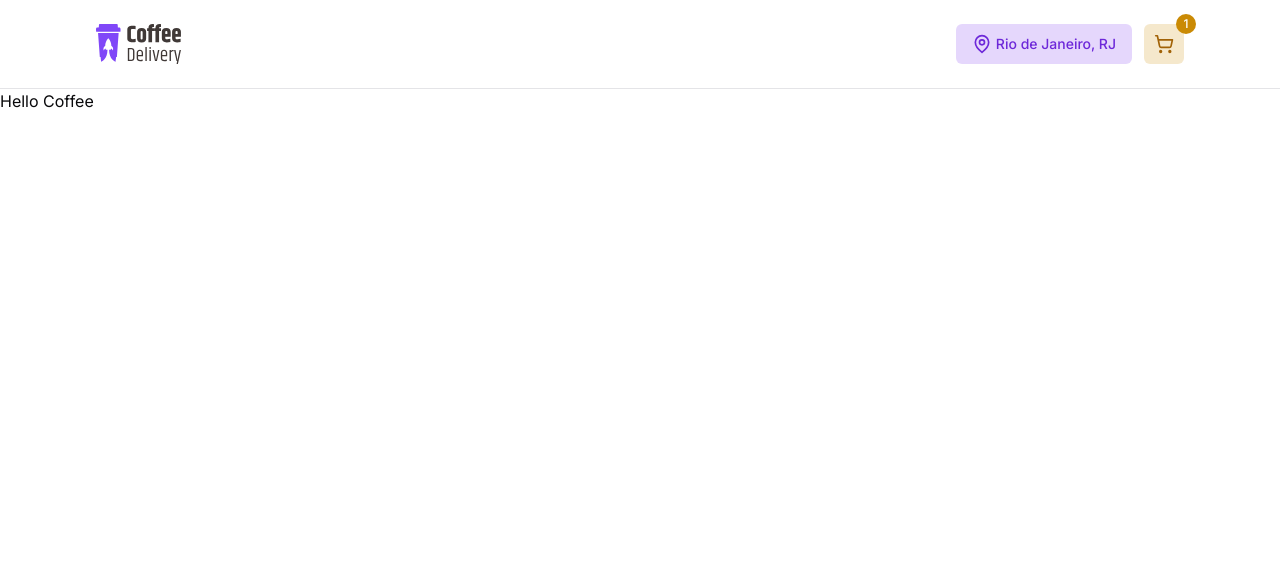
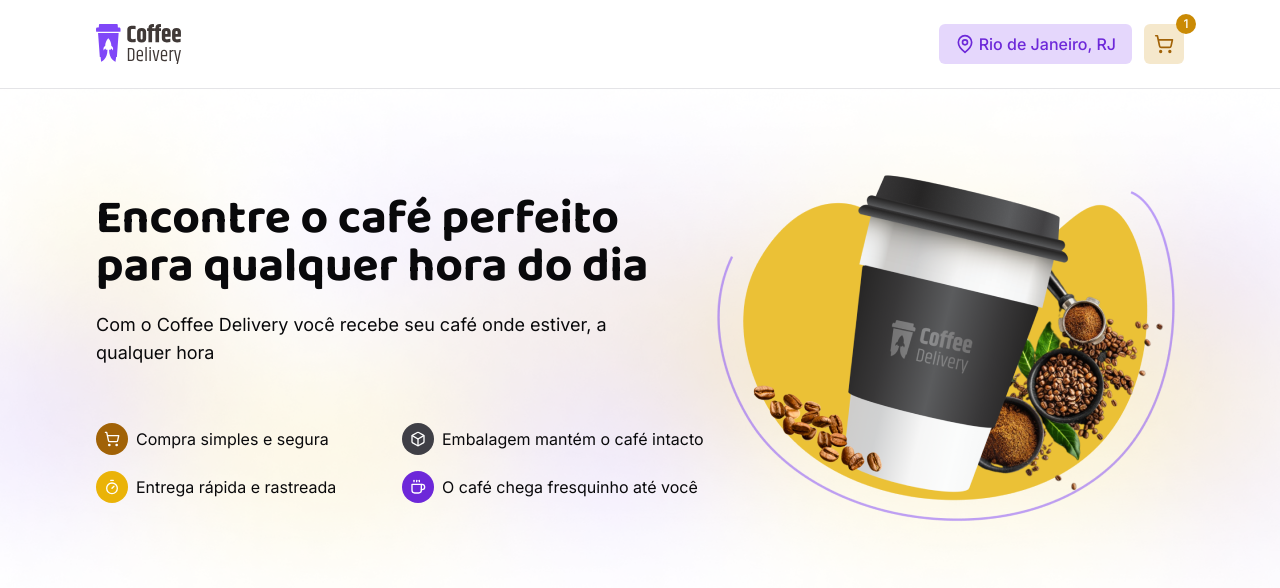
Before and after one commit to JoaoManoelDev/coffee-delivery, a Next.js app: page / in a window 1280 px wide. Shown: the top 588 px of the page. Built offline with nearby package versions, Linux system fonts and the light colour scheme.

Commit message:
feat: create hero section

```diff
--- /dev/null
+++ b/src/app/(root)/components/benefits.tsx
@@ -0,0 +1,22 @@
+import { LucideIcon } from "lucide-react"
+
+import { cn } from "@src/lib/utils"
+
+interface BenefitsProps extends React.HTMLAttributes<HTMLDivElement> {
+  title: string
+  icon: LucideIcon
+}
+
+export function Benefits({ title, icon: Icon, className }: BenefitsProps) {
+  return (
+    <div className="flex items-center space-x-2">
+      <div
+        className={cn('text-white w-8 h-8 rounded-full flex items-center justify-center text-sm', className)}
+      >
+        <Icon className='w-4 h-4' />
+      </div>
+
+      <span>{title}</span>
+    </div>
+  )
+}
--- /dev/null
+++ b/src/app/(root)/components/hero.tsx
@@ -0,0 +1,14 @@
+import Image from "next/image"
+
+import introImg from '@src/assets/intro-img.png'
+
+import { Infos } from "./infos"
+
+export function Hero() {
+  return (
+    <section className="py-10 lg:py-20 container max-w-6xl flex justify-between items-center">
+      <Infos />
+      <Image alt="" src={introImg} className="hidden lg:block" />
+    </section>
+  )
+}
--- /dev/null
+++ b/src/app/(root)/components/infos.tsx
@@ -0,0 +1,30 @@
+import { Baloo_2 } from "next/font/google"
+import { Box, Coffee, ShoppingCart, Timer } from 'lucide-react'
+
+import { Benefits } from './benefits'
+import { cn } from "@src/lib/utils"
+
+const baloo = Baloo_2({ subsets: ['latin'] })
+
+export function Infos() {
+  return (
+    <div className="flex flex-col">
+      <div className="space-y-5">
+        <h1 className={cn('text-3xl md:text-5xl leading-tight font-bold', baloo.className)}>
+          Encontre o café perfeito para qualquer hora do dia
+        </h1>
+        <p className="text-base md:text-lg leading-relaxed max-w-lg">
+          Com o Coffee Delivery você recebe seu café onde estiver, a
+          qualquer hora
+        </p>
+      </div>
+
+      <div className='grid grid-cols-1 md:grid-cols-2 mt-10 md:mt-14 gap-y-2 md:gap-y-4'>
+        <Benefits title='Compra simples e segura' icon={ShoppingCart} className='bg-yellow-700' />
+        <Benefits title='Embalagem mantém o café intacto' icon={Box} className='bg-zinc-700' />
+        <Benefits title='Entrega rápida e rastreada' icon={Timer} className='bg-yellow-500' />
+        <Benefits title='O café chega fresquinho até você' icon={Coffee} className='bg-violet-700' />
+      </div>
+    </div>
+  )
+}
--- /dev/null
+++ b/src/app/(root)/page.tsx
@@ -0,0 +1,9 @@
+import { Hero } from "./components/hero"
+
+export default function Home() {
+  return (
+    <div className="bg-[url('/intro-background.png')] object-fill bg-no-repeat bg-cover bg-center">
+      <Hero />
+    </div>
+  )
+}
--- a/src/app/page.tsx
+++ /dev/null
@@ -1,5 +0,0 @@
-export default function Home() {
-  return (
-    <h1>Hello Coffee</h1>
-  )
-}
--- a/src/components/header.tsx
+++ b/src/components/header.tsx
@@ -11,7 +11,7 @@ import { cn } from "@src/lib/utils"
 export function Header() {
   return (
     <header className="border-b">
-      <Shell className="md:py-6 max-w-6 xl flex justify-between items-center max-w-6xl">
+      <Shell className="md:py-6 flex justify-between items-center max-w-6xl">
 
         <Link href="/">
           <Image
@@ -27,8 +27,8 @@ export function Header() {
           <div
             className={cn(buttonVariants({ variant: 'outline' }), 'space-x-1 text-violet-700 bg-violet-600/20 hover:text-violet-700 hover:bg-violet-600/20 border-none')}
           >
-            <MapPin className="w-5 h-5" />
-            <span className="">Rio de Janeiro, RJ</span>
+            <MapPin className="w-4 h-4 md:w-5 md:h-5" />
+            <span className="text-xs md:text-base">Rio de Janeiro, RJ</span>
           </div>
 
           <Link href="/complete-order" className="relative">
@@ -38,7 +38,7 @@ export function Header() {
               >
                 1
               </span>
-              <ShoppingCart className="w-5 h-5 text-yellow-700" />
+              <ShoppingCart className="w-4 h-4 md:w-5 md:h-5 text-yellow-700" />
             </Button>
           </Link>
         </div>
```
Also changed, not shown: public/intro-background.png (renamed from src/assets/intro-background.png).
